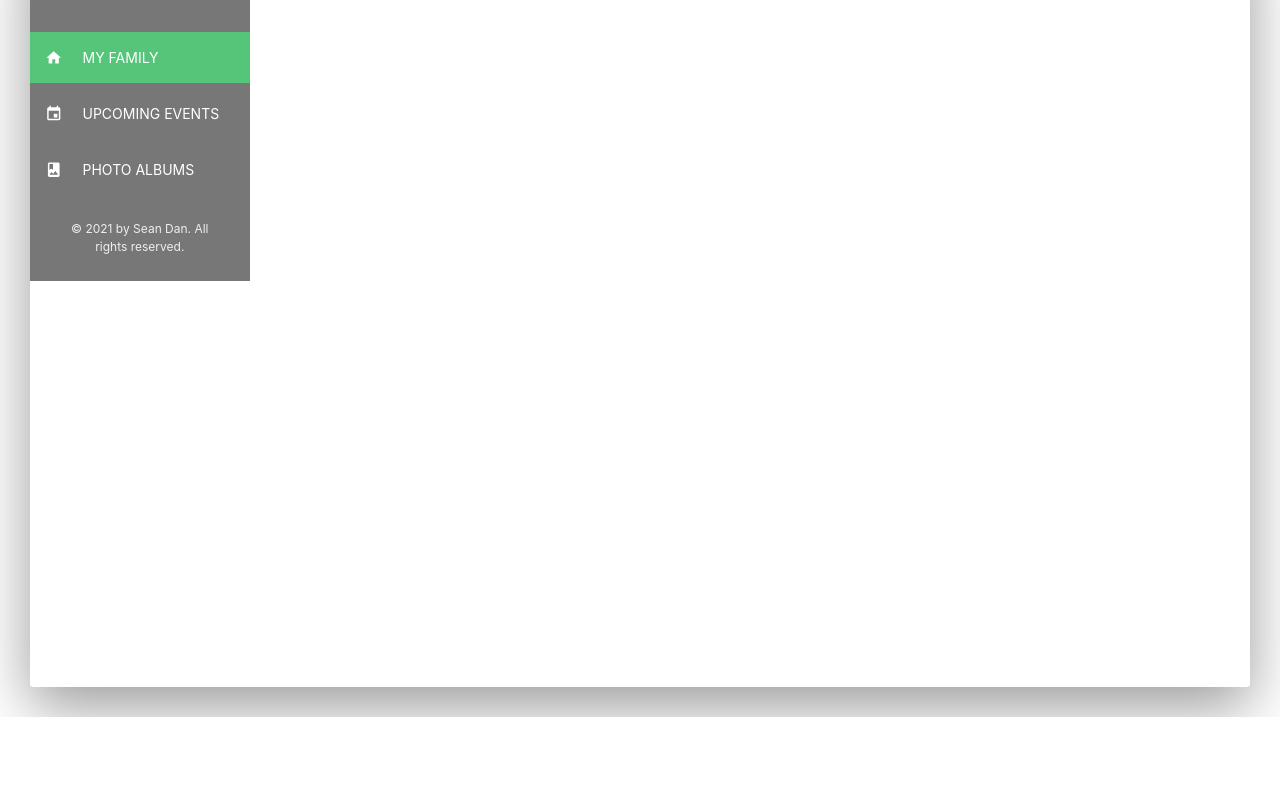
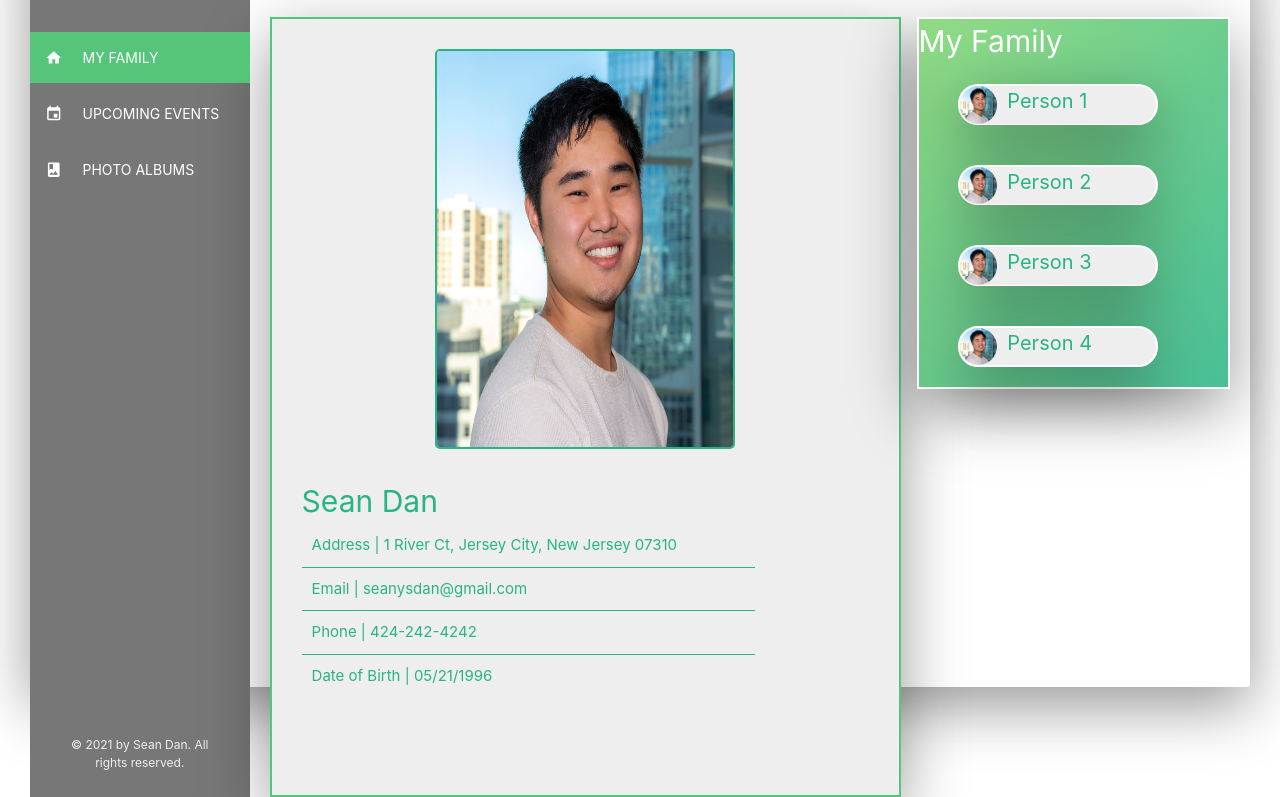
Before and after one commit to plus1-seandan/family-app-client, a React app: page /profile in a window 1280 px wide. Shown: the part 103-900 px from the top of the page. Before the commit the page ends 820 px from the top, so only its background shows below. Built offline with nearby package versions, Linux system fonts and the light colour scheme.

Commit message:
styled profile page

```diff
--- /dev/null
+++ b/src/components/Profile.js
@@ -0,0 +1,76 @@
+import me from "../img/seandan.jpg";
+
+const Profile = () => {
+  return (
+    <div class="profile">
+      <div class="profile__main">
+        <img src={me} alt="portrait" class="profile__main__photo" />
+        <div class="profile__main__info">
+          <h1 class="profile__main__info__name">Sean Dan</h1>
+          <ul class="profile__main__info__list">
+            <li class="profile__main__info__item">
+              Address | <span>1 River Ct, Jersey City, New Jersey 07310</span>
+            </li>
+            <li class="profile__main__info__item">
+              Email | <span>seanysdan@gmail.com</span>
+            </li>
+            <li class="profile__main__info__item">
+              Phone | <span>424-242-4242</span>
+            </li>
+            <li class="profile__main__info__item">
+              Date of Birth | <span>05/21/1996</span>
+            </li>
+          </ul>
+        </div>
+      </div>
+      <div class="profile__side1">
+        <h2 class="profile__side1__header">My Family</h2>
+        <ul class="profile__side1__list">
+          <li class="profile__side1__list__item">
+            <img
+              src={me}
+              alt="portrait"
+              class="profile__side1__list__item__photo"
+            />
+            <p>Person 1</p>
+          </li>
+          <li class="profile__side1__list__item">
+            <img
+              src={me}
+              alt="portrait"
+              class="profile__side1__list__item__photo"
+            />
+            <p>Person 2</p>
+          </li>
+          <li class="profile__side1__list__item">
+            <img
+              src={me}
+              alt="portrait"
+              class="profile__side1__list__item__photo"
+            />
+            <p>Person 3</p>
+          </li>
+          <li class="profile__side1__list__item">
+            <img
+              src={me}
+              alt="portrait"
+              class="profile__side1__list__item__photo"
+            />
+            <p>Person 4</p>
+          </li>
+        </ul>
+      </div>
+      {/* <div class="profile__side2">Side2</div> */}
+
+      {/* <aside class="sidebar-left">Left Sidebar</aside>
+
+      <article>Article</article>
+
+      <aside class="sidebar-right">Right Sidebar</aside>
+
+      <footer>Footer</footer> */}
+    </div>
+  );
+};
+
+export default Profile;
--- a/src/pages/ProfilePage.js
+++ b/src/pages/ProfilePage.js
@@ -15,6 +15,7 @@ import logo from "../img/logo2-white.png";
 import me from "../img/seandan.jpg";
 import HomeHeader from "../components/HomeHeader";
 import Sidebar from "../components/Sidebar";
+import Profile from "../components/Profile";
 
 const ProfilePage = () => {
   return (
@@ -23,6 +24,7 @@ const ProfilePage = () => {
         <HomeHeader />
         <div class="general-content">
           <Sidebar />
+          <Profile />
         </div>
       </div>
     </div>
@@ -42,7 +44,7 @@ export default ProfilePage;
 //   <footer>Footer</footer>
 // </div>
 
-// .grid {
+// .profile {
 //   display: grid;
 //   grid-template-columns: 150px auto 150px;
 //   grid-template-rows: repeat(3, 100px);
--- /dev/null
+++ b/src/scss/layout/_profile-main.scss
@@ -0,0 +1,35 @@
+.profile__main {
+  background-color: var(--color-grey-light-2);
+  display: flex;
+  flex-direction: column;
+  box-shadow: var(--shadow-dark);
+  border: 2px solid var(--color-primary);
+
+  &__photo {
+    align-self: center;
+    margin-top: 3rem;
+    height: 40rem;
+    width: 30rem;
+    border-radius: 5px;
+    background-size: cover;
+    border: 2px solid var(--color-primary-dark);
+  }
+  &__info {
+    padding: 3rem;
+    color: var(--color-primary-dark);
+    h1 {
+      font-size: 3rem;
+    }
+    ul {
+      list-style: none;
+      width: 80%;
+      li {
+        font-size: 1.5rem;
+        padding: 1rem;
+        &:not(:last-child) {
+          border-bottom: 1px solid $color-primary-dark;
+        }
+      }
+    }
+  }
+}
--- /dev/null
+++ b/src/scss/layout/_profile-side1.scss
@@ -0,0 +1,40 @@
+.profile__side1 {
+  background-image: linear-gradient(
+    to right bottom,
+    rgba($color-primary-light, 0.85),
+    rgba($color-primary-dark, 0.85)
+  );
+  border: 2px solid var(--color-white);
+  box-shadow: var(--shadow-dark);
+  color: var(--color-white);
+  font-size: 3rem;
+
+  ul {
+    list-style: none;
+    width: 90%;
+    display: flex;
+    flex-direction: column;
+    align-items: center;
+
+    li {
+      color: var(--color-primary-dark);
+      background-color: var(--color-grey-light-2);
+      font-size: 2rem;
+      margin: 2rem;
+      width: 20rem;
+      border: 2px solid var(--color-white);
+      box-shadow: var(--shadow-dark);
+      display: flex;
+      border-radius: 2rem;
+
+      &:not(:last-child) {
+        border-bottom: 1px solid $color-white;
+      }
+      img {
+        height: 3.75rem;
+        border-radius: 50%;
+        margin-right: 1rem;
+      }
+    }
+  }
+}
--- a/src/scss/main.scss
+++ b/src/scss/main.scss
@@ -21,9 +21,12 @@
 @import "layout/home-view";
 @import "layout/footer";
 @import "layout/events";
+@import "layout/profile-main";
+@import "layout/profile-side1";
 
 @import "pages/home";
 @import "pages/register";
 @import "pages/login";
+@import "pages/profile";
 
 /* remove browser default styling */
--- /dev/null
+++ b/src/scss/pages/_profile.scss
@@ -0,0 +1,26 @@
+.profile {
+  display: grid;
+  grid-template-columns: repeat(3, 1fr);
+  grid-template-rows: repeat(4, 1fr);
+  grid-gap: 1em;
+  width: 100%;
+
+  &__main {
+    margin-top: 2rem;
+    margin-left: 2rem;
+    grid-column: 1/ 3;
+    grid-row: 1/ 5;
+  }
+  &__side1 {
+    margin-top: 2rem;
+    margin-right: 2rem;
+    grid-column: 3/ 5;
+    grid-row: 1/ 3;
+  }
+
+  &__side2 {
+    margin-right: 2rem;
+    grid-column: 3/ 5;
+    grid-row: 3/ 5;
+  }
+}
```
Also changed, not shown: 1 other file.
